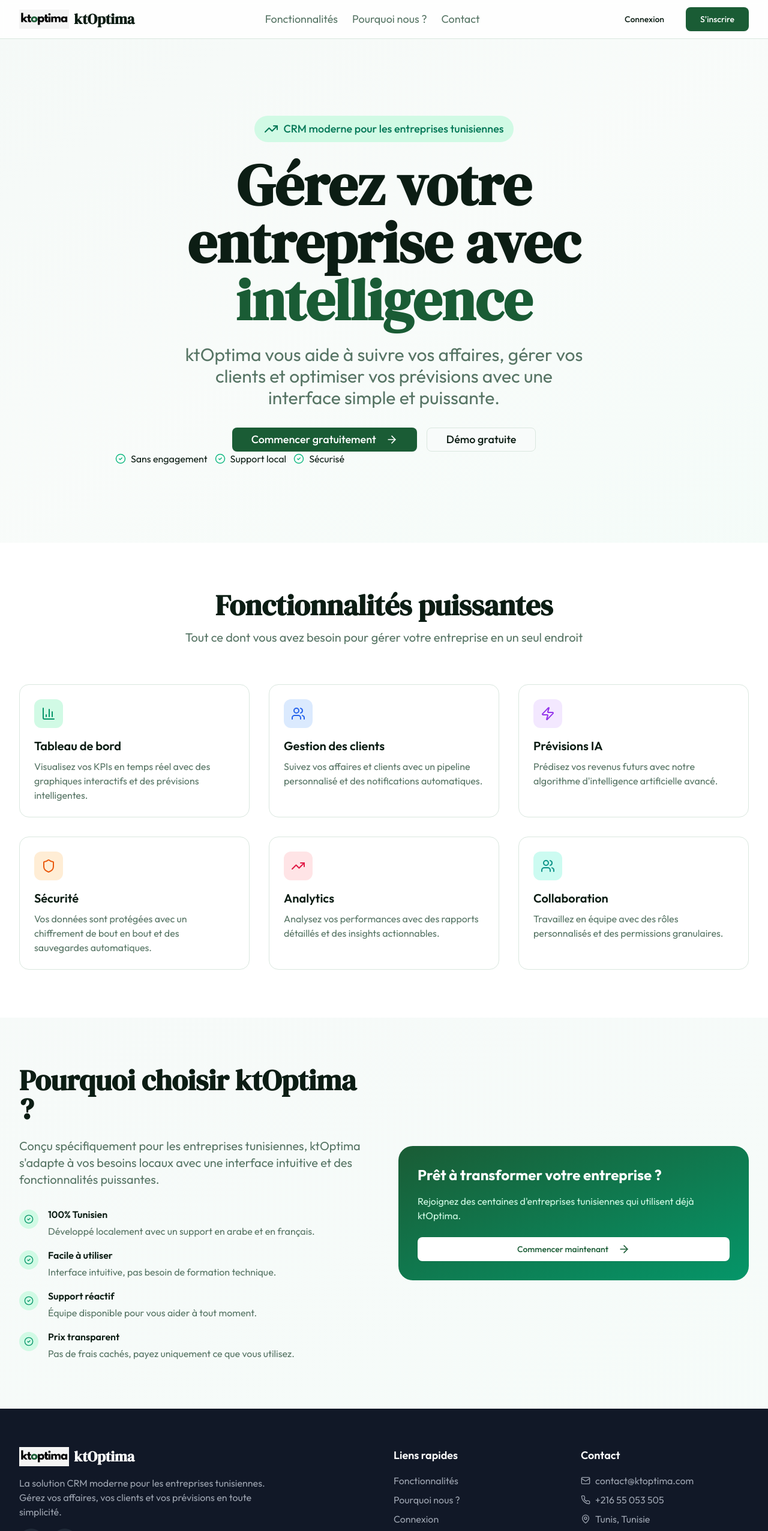
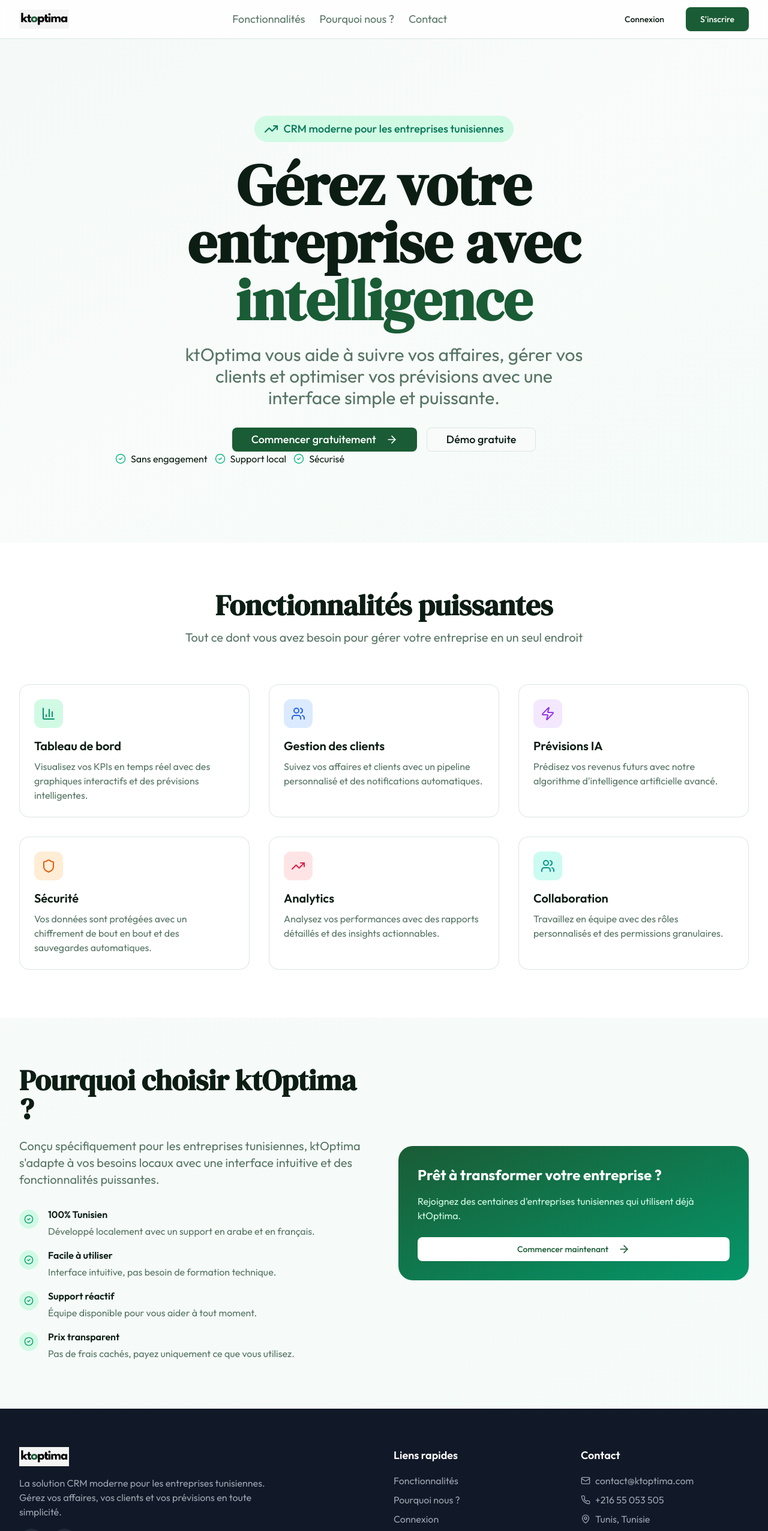
Before and after one commit to Kameltalbi/crm, a React (Vite) app in the folder frontend/: page / in a window 1280 px wide. Shown: the top 2553 px of the page at 60% size. Built offline with nearby package versions, Linux system fonts and the light colour scheme.

Commit message:
feat: remove ktOptima text next to logo in Landing page
- Remove ktOptima text from header logo section
- Remove ktOptima text from footer logo section
- Keep only the logo image without text

```diff
--- a/frontend/src/pages/Landing.tsx
+++ b/frontend/src/pages/Landing.tsx
@@ -11,7 +11,6 @@ export function Landing() {
           <div className="flex items-center justify-between h-16">
             <div className="flex items-center gap-2">
               <img src="/logo.png" alt="ktOptima" className="h-8 w-auto" />
-              <span className="font-serif font-semibold text-2xl">ktOptima</span>
             </div>
             <nav className="hidden md:flex items-center gap-6">
               <a href="#features" className="text-lg text-muted-foreground hover:text-foreground transition-colors">
@@ -239,7 +238,6 @@ export function Landing() {
             <div className="md:col-span-2">
               <div className="flex items-center gap-2 mb-4">
                 <img src="/logo.png" alt="ktOptima" className="h-8 w-auto" />
-                <span className="font-serif font-semibold text-2xl">ktOptima</span>
               </div>
               <p className="text-gray-400 mb-4 max-w-md text-base">
                 La solution CRM moderne pour les entreprises tunisiennes. Gérez vos affaires, vos clients et vos prévisions en toute simplicité.
```
